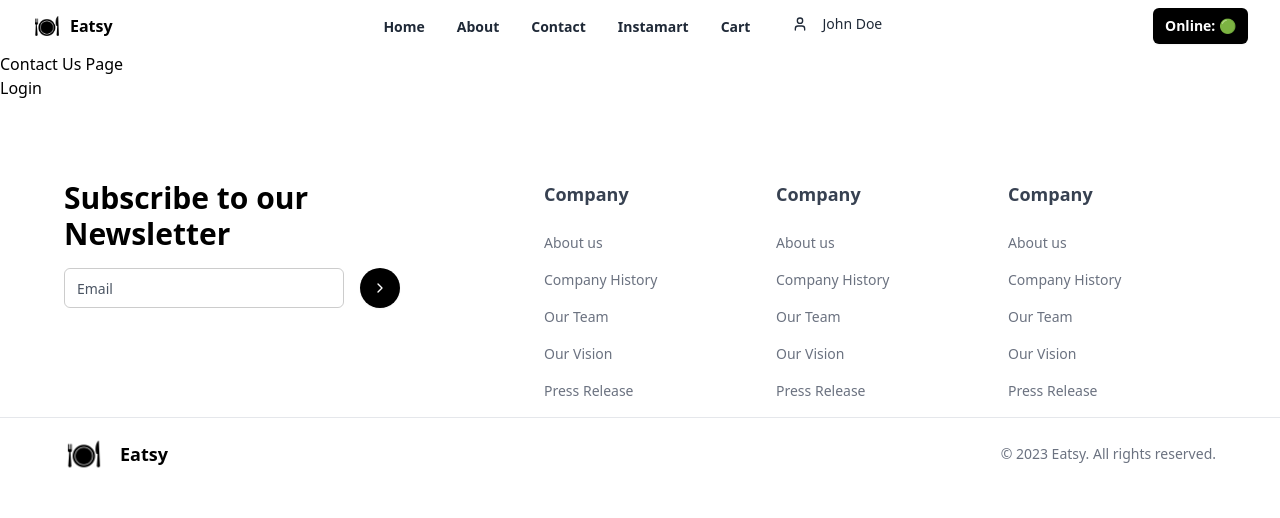
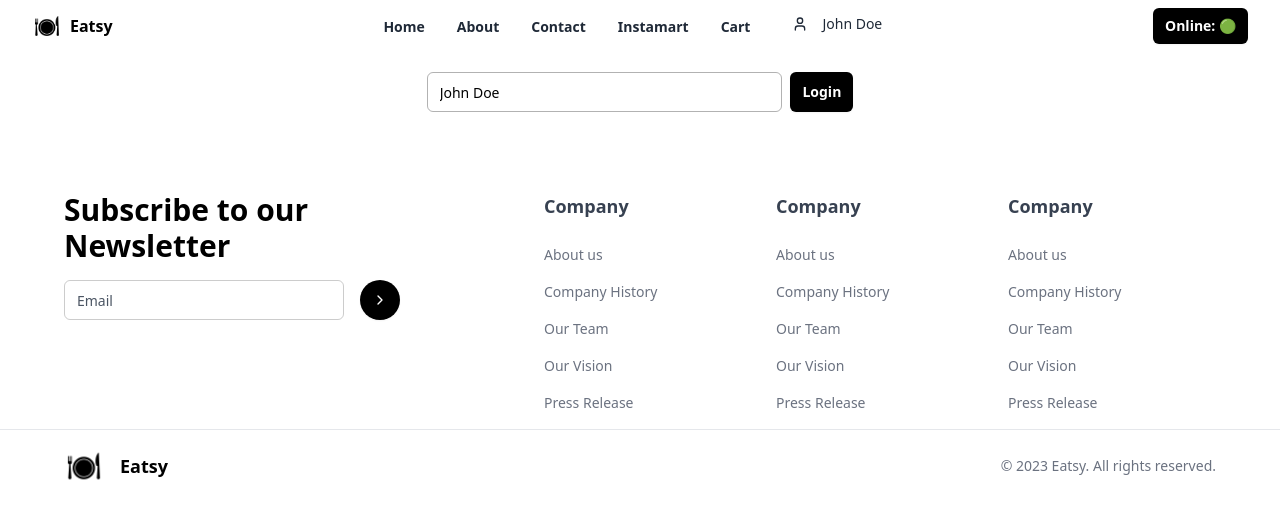
Before and after one commit to SaketKothari/eatsy-food-ordering-webapp, a React (Vite) app: page /contact in a window 1280 px wide. Shown: the top 518 px of the page. Built offline with nearby package versions, Linux system fonts and the light colour scheme.

Commit message:
tied state variable with context

```diff
--- a/src/App.js
+++ b/src/App.js
@@ -26,7 +26,7 @@ const AppLayout = () => {
   }, []);
 
   return (
-    <UserContext.Provider value={{ loggedInUser: userName }}>
+    <UserContext.Provider value={{ loggedInUser: userName, setUserName }}>
       <div className="app">
         <Header />
         <Outlet />
--- a/src/pages/Contact.jsx
+++ b/src/pages/Contact.jsx
@@ -1,12 +1,24 @@
-import { useState } from 'react';
+import { useContext, useState } from 'react';
+import UserContext from '../context/UserContext';
 
 const Contact = () => {
   const [btnName, setBtnName] = useState('Login');
+  const { loggedInUser, setUserName } = useContext(UserContext);
 
   return (
-    <div>
-      <h1>Contact Us Page</h1>
+    <div className='flex justify-center'>
+      <div className="flex mt-5 w-full space-x-2 md:w-1/3">
+        <input
+          className="flex h-10 w-full rounded-md border border-black/30 bg-transparent px-3 py-2 text-sm placeholder:text-gray-600 focus:outline-none focus:ring-1 focus:ring-black/30 focus:ring-offset-1 disabled:cursor-not-allowed disabled:opacity-50"
+          value={loggedInUser}
+          type="text"
+          id="name"
+          onChange={(e) => setUserName(e.target.value)}
+        />
+
         <button
+          type="button"
+          className="rounded-md bg-black px-3 py-2 text-sm font-semibold text-white shadow-sm hover:bg-black/80 focus-visible:outline focus-visible:outline-2 focus-visible:outline-offset-2 focus-visible:outline-black"
           onClick={() =>
             btnName === 'Login' ? setBtnName('Logout') : setBtnName('Login')
           }
@@ -14,6 +26,7 @@ const Contact = () => {
           {btnName}
         </button>
       </div>
+    </div>
   );
 };
 
```
Lines whose indentation alone changed are shown as unchanged.
